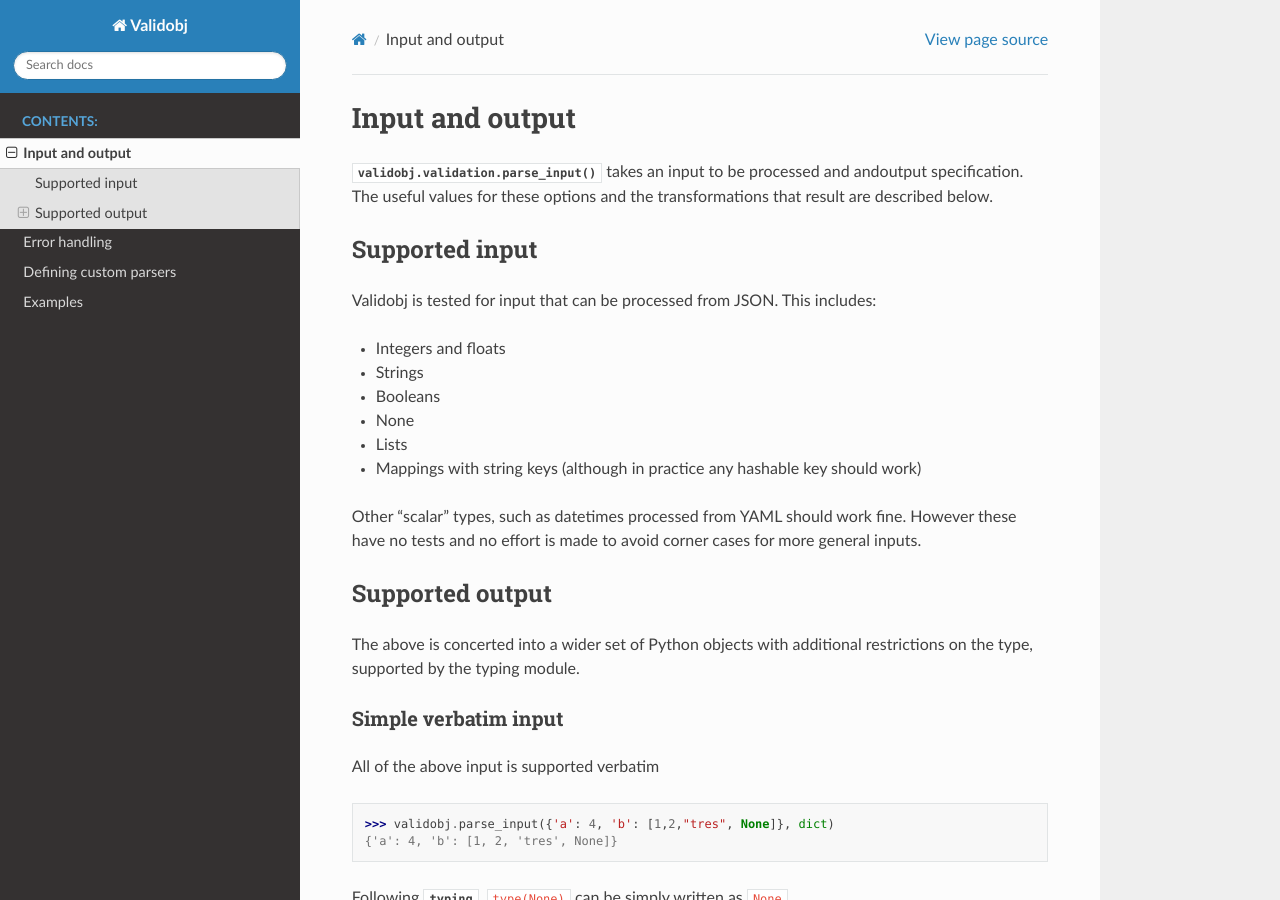
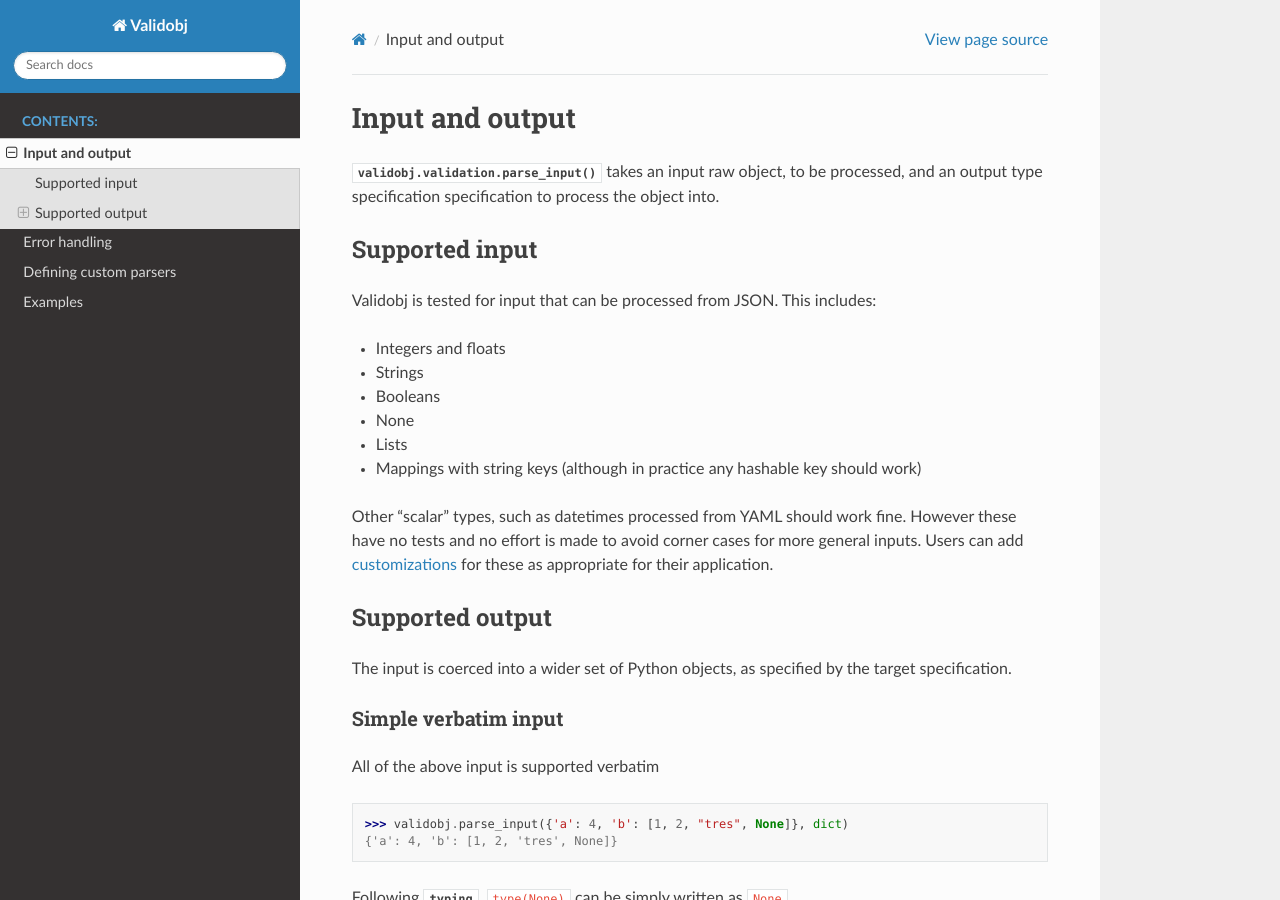
Before and after one commit to Zaharid/validobj, a Sphinx documentation site: the page built from doc/source/inout.rst, in a window 1280 px wide and 900 px high. Built offline with Sphinx 7.4.7 and the Read the Docs theme 2.0.0, drawn with Linux system fonts in a browser that asks for light colours; pages that are not in the unit, such as notebooks, are missing from menus; some of the changed text lies outside the part shown.

Commit message:
Improve documentation

```diff
--- a/doc/source/errors.rst
+++ b/doc/source/errors.rst
@@ -9,7 +9,8 @@
 
 Validobj aims to be good at providing good error messages by default, and
 enough metadata so that errors can be repurposed or improved. That metadata is
-enough to for example attach YAML line numbers to the sources of error.
+enough to for example :ref:`attach YAML line numbers to the sources of error
+<yamlexample>`.
 
 Generic errors
 --------------
--- a/doc/source/examples.rst
+++ b/doc/source/examples.rst
@@ -48,6 +48,8 @@
         ...
     WrongFieldError: Insufficient funds
 
+
+.. _yamlexample:
 
 YAML line numbers
 -----------------
@@ -101,7 +103,7 @@
 
    >>> from typing import Union, Literal
    >>> def json_float(
-   ...     inp: Union[int, float, Literal["Infinity"], Literal["-Infinity"], Literal["NaN"]]
+   ...     inp: Union[int, float, Literal["Infinity", "-Infinity", "NaN"]]
    ... ) -> float:
    ...     return float(inp)
 
--- a/doc/source/inout.rst
+++ b/doc/source/inout.rst
@@ -11,9 +11,9 @@
 
 
 
-:py:func:`validobj.validation.parse_input` takes an input to be processed and
-andoutput specification. The useful values for these options and the
-transformations that result are described below.
+:py:func:`validobj.validation.parse_input` takes an input raw object, to be
+processed, and an output type specification specification to process the object
+into.
 
 Supported input
 ---------------
@@ -29,13 +29,14 @@
 
 Other "scalar" types, such as datetimes processed from YAML should work fine.
 However these have no tests and no effort is made to avoid corner cases for
-more general inputs.
+more general inputs. Users can add :ref:`customizations <custom>` for these as
+appropriate for their application.
 
 Supported output
 ----------------
 
-The above is concerted into a wider set of Python objects with additional
-restrictions on the type, supported by the typing module.
+The input is coerced into a wider set of Python objects, as specified by the
+target specification.
 
 Simple verbatim input
 ^^^^^^^^^^^^^^^^^^^^^
@@ -44,7 +45,7 @@
 
 .. doctest::
 
-    >>> validobj.parse_input({'a': 4, 'b': [1,2,"tres", None]}, dict)
+    >>> validobj.parse_input({'a': 4, 'b': [1, 2, "tres", None]}, dict)
     {'a': 4, 'b': [1, 2, 'tres', None]}
 
 Following :py:mod:`typing`, ``type(None)`` can be simply written as ``None``.
@@ -249,6 +250,9 @@
     >>> validobj.parse_input([], Permissions)
     <Permissions.0: 0>
 
+Note that enums are matched by name rather than by value. This allows for more
+natural support of ``enum.auto`` and ``enum.Flag``.
+
 Dataclasses
 ^^^^^^^^^^^
 
```
